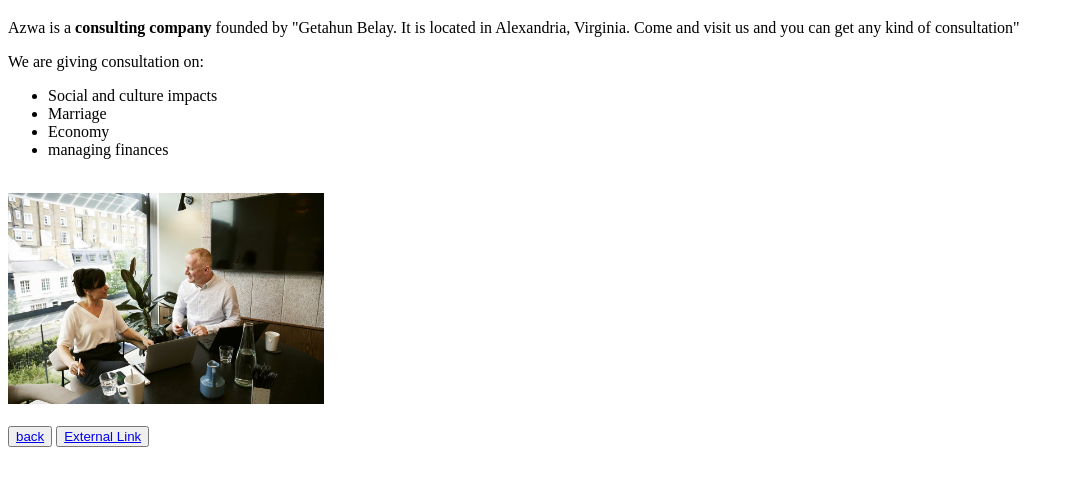
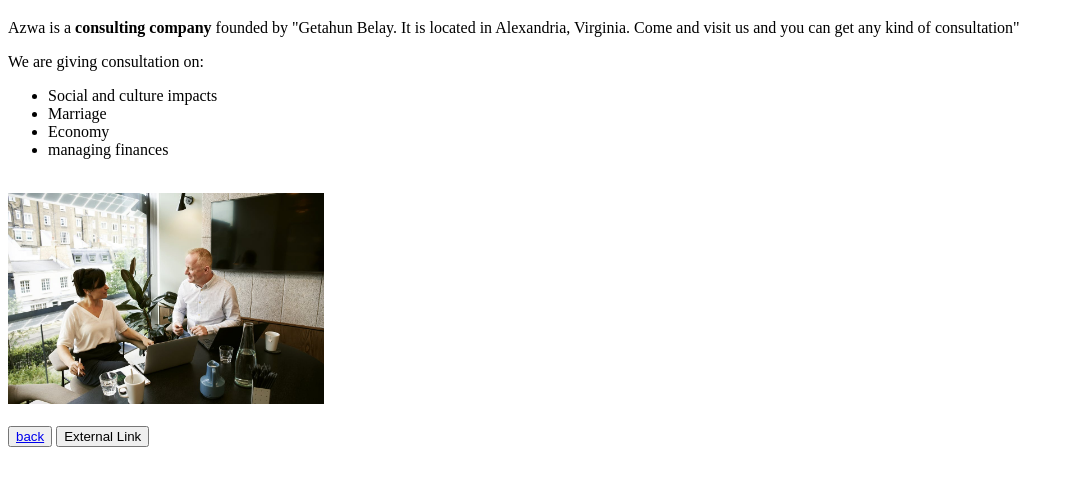
Before and after one commit to GetahunBelay/GetahunBelay.github.io, a plain HTML site: page CS 315/advBussiness.html in a window 1280 px wide. Shown: the part 61-546 px from the top of the page, without its empty margins (0-1074 px from the left). Drawn offline with Linux system fonts and the light colour scheme.

Commit message:
Update advBussiness.html

```diff
--- a/CS 315/advBussiness.html
+++ b/CS 315/advBussiness.html
@@ -19,7 +19,7 @@
         <br>
     <img src="./bussiness.jpeg" width="25%" alt=""> <br><br>
     <button>    <a href="./myStory.html">back</a></button>
-    <button> <a href="http://www.socialbusinessconsulting.com.au/">External Link</a></button>
+    <button> <a href="http://www.socialbusinessconsulting.com.au/"></a>External Link</button>
     <br>
     <br>
 </body>
```
